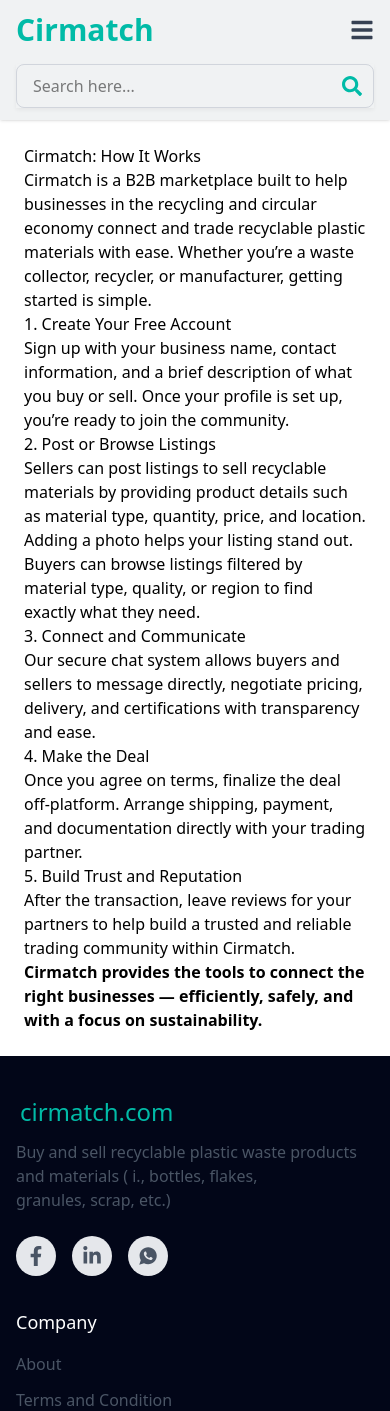
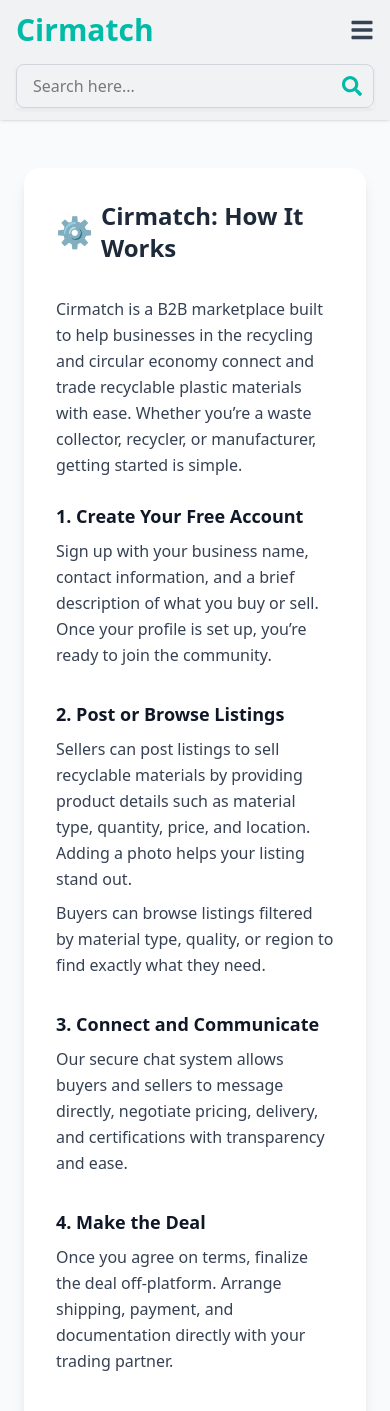
Before and after one commit to cirmatch/cirmatch, a Next.js app in the folder frontend/: page /works in a window 390 px wide. Shown: the top 1411 px of the page. Built offline with nearby package versions, Linux system fonts and the light colour scheme; no server answers.

Commit message:
changing product page design

```diff
--- a/frontend/src/components/Auth/AuthForm.jsx
+++ b/frontend/src/components/Auth/AuthForm.jsx
@@ -93,7 +93,7 @@
         ))}
 
       <Button className="w-full mt-6" disabled={authState.isLoading}>
-        {authState.isLoading ? "Loading..." : isLogin ? "Login" : "Register"}
+        {authState.isLoading ? "Loading..." : isLogin ? "Log In" : "Register"}
       </Button>
     </form>
   );
--- a/frontend/src/components/Navbar/DesktopMenu.jsx
+++ b/frontend/src/components/Navbar/DesktopMenu.jsx
@@ -67,7 +67,7 @@
               border="1px solid #009688"
               hoverText="white"
             >
-              Login
+              Log In
             </ButtonLink>
 
             <ButtonLink
@@ -77,7 +77,7 @@
               border="1px solid #009688"
               hoverText="white"
             >
-              Signup
+              Register
             </ButtonLink>
           </div>
         )}
--- a/frontend/src/config/redux/action/productAction/index.js
+++ b/frontend/src/config/redux/action/productAction/index.js
@@ -25,7 +25,7 @@
   async (productId, thunkApi) => {
     try {
       const response = await client.get(`/getAllListings/${productId}`);
-      const relatedResponse = await client.get(`/getAllListings/search?q=${response.data.title}`);
+      const relatedResponse = await client.get(`/getAllListings/search?q=${response.data.plastictype}`);
 
       return thunkApi.fulfillWithValue({
         product: response.data,
--- a/frontend/src/pages/terms/index.jsx
+++ b/frontend/src/pages/terms/index.jsx
@@ -1,91 +1,211 @@
 import React from "react";
+// Importing a custom layout wrapper for consistent UI across pages
 import UserLayout from "@/layout/clienLayout/UserLayout";
 
+// Functional component for Terms and Conditions page
 const TermsAndConditions = () => {
   return (
+    // Wrap the page with UserLayout to apply navigation, footer, and consistent styling
     <UserLayout>
-      <main className="max-w-4xl mx-auto p-6 prose prose-teal prose-lg">
-        <h1>📜 Terms and Conditions</h1>
-        <p><strong>Effective Date:</strong> 20.07.2024</p>
+      {/* Main container for the Terms and Conditions content */}
+      <div className="min-h-screen bg-gray-50 py-12 px-6 flex justify-center">
+        {/* Inner card/container for the content with shadow and rounded corners */}
+        <div className="max-w-4xl w-full bg-white rounded-2xl shadow-lg p-8">
 
-        <p>
-          Welcome to Cirmatch.com – a B2B marketplace connecting buyers and sellers in the circular economy. By accessing or using our platform, you agree to comply with the following Terms and Conditions.
+          {/* Header section with icon and title */}
+          <div className="flex items-center gap-2 mb-8">
+            <span className="text-3xl">📜</span>
+            <h1 className="text-2xl font-bold text-gray-800">
+              Terms and Conditions
+            </h1>
+          </div>
+
+          {/* Effective Date */}
+          <p className="text-sm text-gray-500 mb-6">
+            <strong>Effective Date:</strong> 20.07.2024
           </p>
 
-        <h2>1. Acceptance of Terms</h2>
+          {/* Main content section */}
+          <div className="space-y-6 text-gray-700 leading-relaxed">
+
+            {/* Introduction paragraph */}
             <p>
-          By registering, browsing, or using Cirmatch, you agree to these Terms. If you do not agree, you may not access or use the platform.
+              Welcome to <strong>Cirmatch.com</strong> – a B2B marketplace
+              connecting buyers and sellers in the circular economy. By accessing
+              or using our platform, you agree to comply with the following Terms
+              and Conditions.
             </p>
 
-        <h2>2. Eligibility</h2>
+            {/* Terms section 1: Acceptance of Terms */}
+            <div>
+              <h2 className="text-lg font-semibold text-gray-900 mb-2">
+                1. Acceptance of Terms
+              </h2>
               <p>
-          You must be at least 18 years old and authorized to represent a business entity in order to register or transact on the platform.
+                By registering, browsing, or using Cirmatch, you agree to these
+                Terms. If you do not agree, you may not access or use the
+                platform.
               </p>
+            </div>
 
-        <h2>3. User Accounts</h2>
-        <ul>
-          <li>You are responsible for maintaining the confidentiality of your account credentials.</li>
+            {/* Terms section 2: Eligibility */}
+            <div>
+              <h2 className="text-lg font-semibold text-gray-900 mb-2">
+                2. Eligibility
+              </h2>
+              <p>
+                You must be at least 18 years old and authorized to represent a
+                business entity in order to register or transact on the platform.
+              </p>
+            </div>
+
+            {/* Terms section 3: User Accounts */}
+            <div>
+              <h2 className="text-lg font-semibold text-gray-900 mb-2">
+                3. User Accounts
+              </h2>
+              <ul className="list-disc list-inside space-y-1">
+                <li>
+                  You are responsible for maintaining the confidentiality of your
+                  account credentials.
+                </li>
                 <li>You agree to provide accurate and updated information.</li>
-          <li>Cirmatch reserves the right to suspend or terminate accounts that violate these Terms.</li>
+                <li>
+                  Cirmatch reserves the right to suspend or terminate accounts
+                  that violate these Terms.
+                </li>
               </ul>
+            </div>
 
-        <h2>4. Marketplace Rules</h2>
-        <ul>
-          <li>Users must only list recyclable plastic or related materials that they have the legal right to sell or request.</li>
-          <li>Listings must be honest and free from misleading or false claims.</li>
-          <li>All transactions are between the buyer and seller, and Cirmatch is not a party to the contract.</li>
+            {/* Terms section 4: Marketplace Rules */}
+            <div>
+              <h2 className="text-lg font-semibold text-gray-900 mb-2">
+                4. Marketplace Rules
+              </h2>
+              <ul className="list-disc list-inside space-y-1">
+                <li>
+                  Users must only list recyclable plastic or related materials
+                  that they have the legal right to sell or request.
+                </li>
+                <li>
+                  Listings must be honest and free from misleading or false
+                  claims.
+                </li>
+                <li>
+                  All transactions are between the buyer and seller, and Cirmatch
+                  is not a party to the contract.
+                </li>
               </ul>
+            </div>
 
-        <h2>5. Fees and Payments</h2>
+            {/* Terms section 5: Fees and Payments */}
+            <div>
+              <h2 className="text-lg font-semibold text-gray-900 mb-2">
+                5. Fees and Payments
+              </h2>
               <p>
-          Cirmatch may charge service fees, which will be disclosed before any transaction. Payment terms between users are negotiated independently unless facilitated through a Cirmatch-supported service.
+                Cirmatch may charge service fees, which will be disclosed before
+                any transaction. Payment terms between users are negotiated
+                independently unless facilitated through a Cirmatch-supported
+                service.
               </p>
+            </div>
 
-        <h2>6. Content Ownership</h2>
+            {/* Terms section 6: Content Ownership */}
+            <div>
+              <h2 className="text-lg font-semibold text-gray-900 mb-2">
+                6. Content Ownership
+              </h2>
               <p>
-          You retain ownership of any content you upload (e.g., listings, images, company logos). By uploading, you grant Cirmatch a non-exclusive license to use, display, and distribute this content to support platform operations.
+                You retain ownership of any content you upload (e.g., listings,
+                images, company logos). By uploading, you grant Cirmatch a
+                non-exclusive license to use, display, and distribute this content
+                to support platform operations.
               </p>
+            </div>
 
-        <h2>7. Prohibited Conduct</h2>
-        <ul>
+            {/* Terms section 7: Prohibited Conduct */}
+            <div>
+              <h2 className="text-lg font-semibold text-gray-900 mb-2">
+                7. Prohibited Conduct
+              </h2>
+              <ul className="list-disc list-inside space-y-1">
                 <li>Post illegal, hazardous, or non-recyclable materials</li>
                 <li>Misrepresent your business or products</li>
                 <li>Attempt to defraud other users</li>
                 <li>Use bots, scrapers, or unauthorized access methods</li>
-          <li>Violate local or international environmental, trade, or data laws</li>
+                <li>
+                  Violate local or international environmental, trade, or data
+                  laws
+                </li>
               </ul>
+            </div>
 
-        <h2>8. Verification & Compliance</h2>
+            {/* Terms section 8: Verification & Compliance */}
+            <div>
+              <h2 className="text-lg font-semibold text-gray-900 mb-2">
+                8. Verification & Compliance
+              </h2>
               <p>
-          Cirmatch may request documentation (e.g., business licenses, recycling certifications). Users are responsible for ensuring compliance with environmental and trade regulations in their region.
+                Cirmatch may request documentation (e.g., business licenses,
+                recycling certifications). Users are responsible for ensuring
+                compliance with environmental and trade regulations in their
+                region.
               </p>
+            </div>
 
-        <h2>9. Limitation of Liability</h2>
-        <p>
-          Cirmatch is not liable for:
-        </p>
-        <ul>
+            {/* Terms section 9: Limitation of Liability */}
+            <div>
+              <h2 className="text-lg font-semibold text-gray-900 mb-2">
+                9. Limitation of Liability
+              </h2>
+              <p>Cirmatch is not liable for:</p>
+              <ul className="list-disc list-inside space-y-1 mt-2">
                 <li>The quality, legality, or delivery of listed materials</li>
                 <li>Disputes between users</li>
                 <li>Indirect or consequential losses</li>
-          <li>Use the platform at your own risk.</li>
               </ul>
+              <p>Use the platform at your own risk.</p>
+            </div>
 
-        <h2>10. Termination</h2>
+            {/* Terms section 10: Termination */}
+            <div>
+              <h2 className="text-lg font-semibold text-gray-900 mb-2">
+                10. Termination
+              </h2>
               <p>
-          Cirmatch may suspend or terminate your access for violations or suspected fraudulent activity. You may also close your account at any time.
+                Cirmatch may suspend or terminate your access for violations or
+                suspected fraudulent activity. You may also close your account at
+                any time.
               </p>
+            </div>
 
-        <h2>11. Modifications</h2>
+            {/* Terms section 11: Modifications */}
+            <div>
+              <h2 className="text-lg font-semibold text-gray-900 mb-2">
+                11. Modifications
+              </h2>
               <p>
-          We may update these Terms occasionally. We will notify users via email or platform notification. Continued use of the platform constitutes acceptance of the updated terms.
+                We may update these Terms occasionally. We will notify users via
+                email or platform notification. Continued use of the platform
+                constitutes acceptance of the updated terms.
               </p>
+            </div>
 
-        <h2>12. Governing Law</h2>
+            {/* Terms section 12: Governing Law */}
+            <div>
+              <h2 className="text-lg font-semibold text-gray-900 mb-2">
+                12. Governing Law
+              </h2>
               <p>
-          These Terms are governed by the laws of Bangladesh. Any legal disputes will be handled by courts within Bangladesh.
+                These Terms are governed by the laws of Bangladesh. Any legal
+                disputes will be handled by courts within Bangladesh.
               </p>
-      </main>
+            </div>
+
+          </div>
+        </div>
+      </div>
     </UserLayout>
   );
 };
--- a/frontend/src/pages/works/index.jsx
+++ b/frontend/src/pages/works/index.jsx
@@ -4,46 +4,92 @@
 const HowItWorks = () => {
   return (
     <UserLayout>
-      <main className="max-w-4xl mx-auto p-6 prose prose-teal prose-lg">
-        <h1>Cirmatch: How It Works</h1>
-        <p>
-          Cirmatch is a B2B marketplace built to help businesses in the recycling and circular economy
-          connect and trade recyclable plastic materials with ease. Whether you’re a waste collector,
-          recycler, or manufacturer, getting started is simple.
+    <div className="min-h-screen bg-gray-50 py-12 px-6 flex justify-center">
+      <div className="max-w-4xl w-full bg-white rounded-2xl shadow-lg p-8">
+        {/* Header */}
+        <div className="flex items-center gap-2 mb-8">
+          <span className="text-3xl">⚙️</span>
+          <h1 className="text-2xl font-bold text-gray-800">
+            Cirmatch: How It Works
+          </h1>
+        </div>
+
+        {/* Intro */}
+        <p className="text-gray-700 leading-relaxed mb-6">
+          Cirmatch is a B2B marketplace built to help businesses in the recycling
+          and circular economy connect and trade recyclable plastic materials
+          with ease. Whether you’re a waste collector, recycler, or manufacturer,
+          getting started is simple.
         </p>
 
-        <h2>1. Create Your Free Account</h2>
-        <p>
-          Sign up with your business name, contact information, and a brief description of what you buy or sell. Once your profile is set up, you’re ready to join the community.
+        {/* Steps */}
+        <div className="space-y-8">
+          <div>
+            <h2 className="text-lg font-semibold text-gray-900 mb-2">
+              1. Create Your Free Account
+            </h2>
+            <p className="text-gray-700 leading-relaxed">
+              Sign up with your business name, contact information, and a brief
+              description of what you buy or sell. Once your profile is set up,
+              you’re ready to join the community.
             </p>
+          </div>
 
-        <h2>2. Post or Browse Listings</h2>
-        <p>
-          Sellers can post listings to sell recyclable materials by providing product details such as material type, quantity, price, and location. Adding a photo helps your listing stand out.
+          <div>
+            <h2 className="text-lg font-semibold text-gray-900 mb-2">
+              2. Post or Browse Listings
+            </h2>
+            <p className="text-gray-700 leading-relaxed mb-2">
+              Sellers can post listings to sell recyclable materials by providing
+              product details such as material type, quantity, price, and
+              location. Adding a photo helps your listing stand out.
             </p>
-        <p>
-          Buyers can browse listings filtered by material type, quality, or region to find exactly what they need.
+            <p className="text-gray-700 leading-relaxed">
+              Buyers can browse listings filtered by material type, quality, or
+              region to find exactly what they need.
             </p>
+          </div>
 
-        <h2>3. Connect and Communicate</h2>
-        <p>
-          Our secure chat system allows buyers and sellers to message directly, negotiate pricing, delivery, and certifications with transparency and ease.
+          <div>
+            <h2 className="text-lg font-semibold text-gray-900 mb-2">
+              3. Connect and Communicate
+            </h2>
+            <p className="text-gray-700 leading-relaxed">
+              Our secure chat system allows buyers and sellers to message
+              directly, negotiate pricing, delivery, and certifications with
+              transparency and ease.
             </p>
+          </div>
 
-        <h2>4. Make the Deal</h2>
-        <p>
-          Once you agree on terms, finalize the deal off-platform. Arrange shipping, payment, and documentation directly with your trading partner.
+          <div>
+            <h2 className="text-lg font-semibold text-gray-900 mb-2">
+              4. Make the Deal
+            </h2>
+            <p className="text-gray-700 leading-relaxed">
+              Once you agree on terms, finalize the deal off-platform. Arrange
+              shipping, payment, and documentation directly with your trading
+              partner.
             </p>
+          </div>
 
-        <h2>5. Build Trust and Reputation</h2>
-        <p>
-          After the transaction, leave reviews for your partners to help build a trusted and reliable trading community within Cirmatch.
+          <div>
+            <h2 className="text-lg font-semibold text-gray-900 mb-2">
+              5. Build Trust and Reputation
+            </h2>
+            <p className="text-gray-700 leading-relaxed">
+              After the transaction, leave reviews for your partners to help
+              build a trusted and reliable trading community within Cirmatch.
             </p>
+          </div>
+        </div>
 
-        <p>
-          <strong>Cirmatch provides the tools to connect the right businesses — efficiently, safely, and with a focus on sustainability.</strong>
+        {/* Outro */}
+        <p className="mt-8 text-gray-700 leading-relaxed font-medium">
+          Cirmatch provides the tools to connect the right businesses —
+          efficiently, safely, and with a focus on sustainability.
         </p>
-      </main>
+      </div>
+    </div>
     </UserLayout>
   );
 };
```
Also changed, not shown: frontend/src/components/HomeComponents/ProductHomeSection.jsx (+25 -18 lines), frontend/src/pages/index.jsx (+13 -26 lines), frontend/src/pages/product/index.jsx (+26 -27 lines), 2 other files (tests, documents, lock files or other folders). Lines whose indentation alone changed are shown as unchanged.
